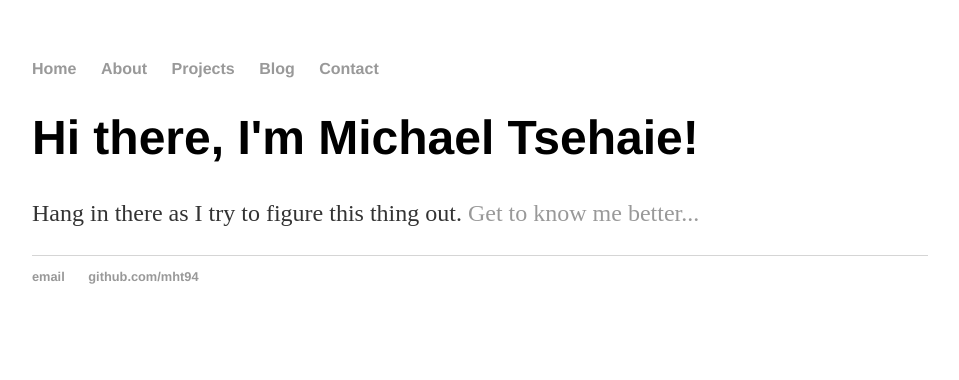
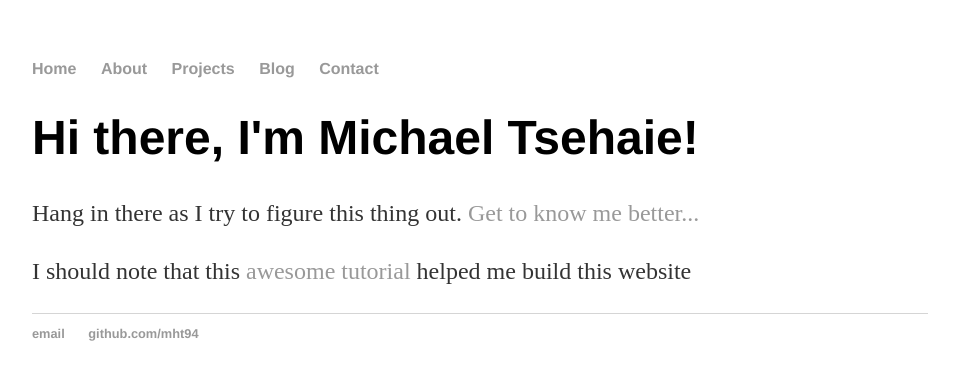
Before and after one commit to mht94-dev/mht94.github.io, a Jekyll site: the page built from index.html, in a window 1280 px wide. Shown: the top 380 px of the page, without its empty margins (160-1119 px from the left). Built offline with Jekyll 4.4.1, drawn with Linux system fonts in a browser that asks for light colours.

Commit message:
Update index.html

```diff
--- a/index.html
+++ b/index.html
@@ -1,8 +1,9 @@
 ---
 layout: default
-title: Hank Quinlan, Horrible Cop
+title: Michael Tsehaie
 ---
 <div class="blurb">
 	<h1>Hi there, I'm Michael Tsehaie!</h1>
 	<p>Hang in there as I try to figure this thing out. <a href="/about">Get to know me better...</a></p>
+	<p>I should note that this <a href = "http://jmcglone.com/guides/github-pages/">awesome tutorial</a> helped me build this website</p>
 	</div><!-- /.blurb -->
```
